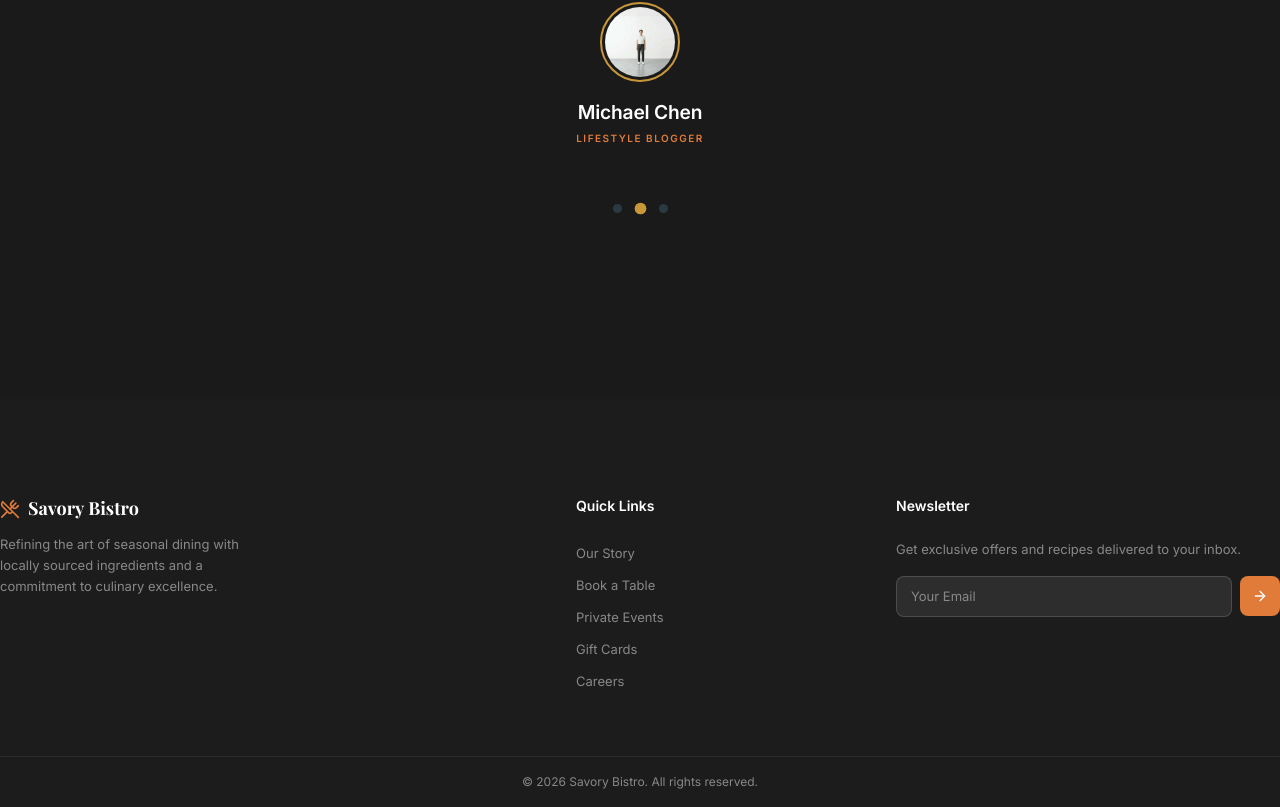
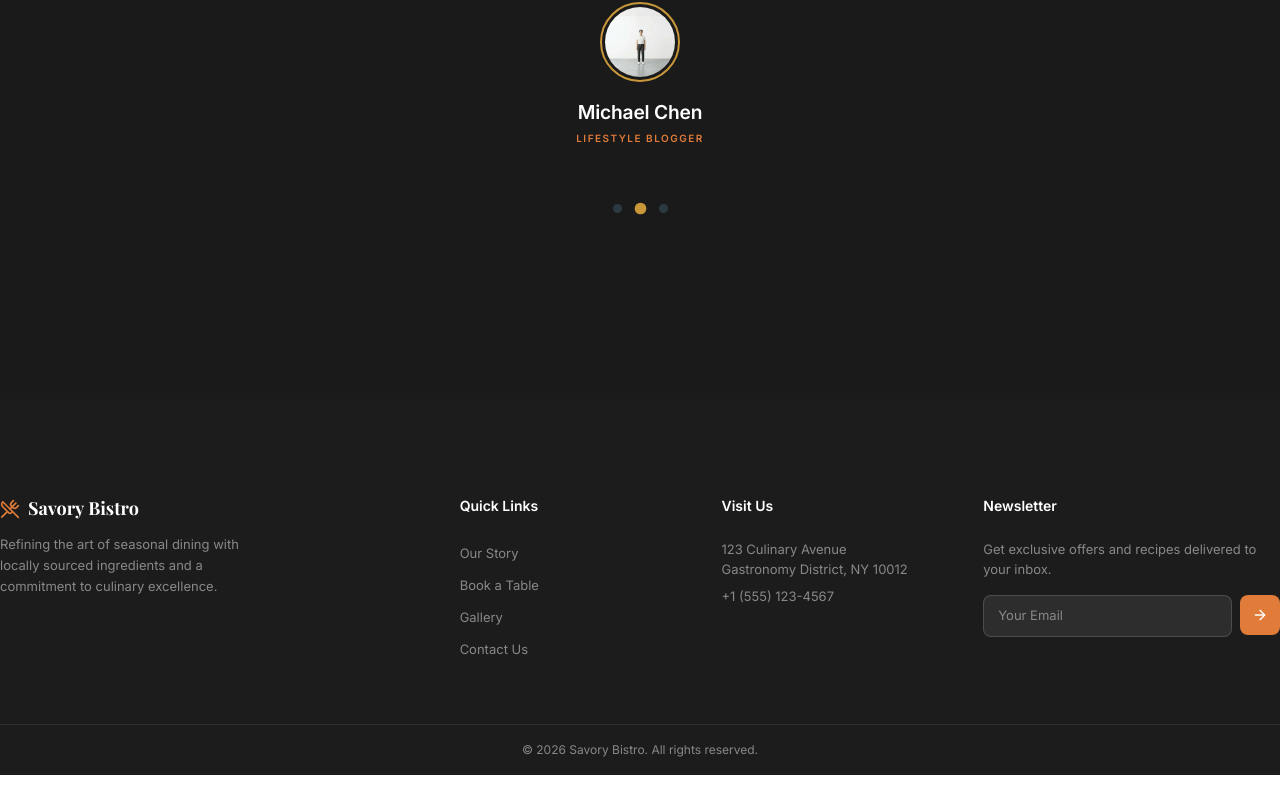
Before and after one commit to AhmedTyson/savory-bistro, a React (Vite) app: page / in a window 1280 px wide. Shown: the part 3567-4374 px from the top of the page. After the commit the page ends 4342 px from the top, so only its background shows below. Built offline with nearby package versions, Linux system fonts and the light colour scheme; no server answers; a web font is replaced by a local one.

Commit message:
feat: update the footer

```diff
--- a/src/App.jsx
+++ b/src/App.jsx
@@ -34,13 +34,13 @@ function ProtectedRoute({ children }) {
   return children;
 }
 
-function Layout({ children, footerVariant = "full" }) {
+function Layout({ children }) {
   return (
     <>
       <Navbar />
       <main>{children}</main>
       <FloatingReserveBtn />
-      <Footer variant={footerVariant} />
+      <Footer />
     </>
   );
 }
@@ -147,7 +147,7 @@ function AnimatedRoutes() {
           path="/gallery"
           element={
             <AnimatedPage>
-              <Layout footerVariant="light">
+              <Layout>
                 <Gallery />
               </Layout>
             </AnimatedPage>
@@ -198,7 +198,7 @@ function AnimatedRoutes() {
           element={
             <ProtectedRoute>
               <AnimatedPage>
-                <Layout footerVariant="light">
+                <Layout>
                   <Dashboard />
                 </Layout>
               </AnimatedPage>
--- a/src/components/Footer/Footer.css
+++ b/src/components/Footer/Footer.css
@@ -20,7 +20,7 @@
 
 @media (min-width: 1024px) {
   .Footer__grid {
-    grid-template-columns: 2fr 1fr 1.5fr;
+    grid-template-columns: 2fr 1fr 1fr 1.5fr;
   }
 }
 
--- a/src/components/Footer/Footer.jsx
+++ b/src/components/Footer/Footer.jsx
@@ -5,18 +5,17 @@ import { useState } from 'react';
 import { validateEmail } from '../../utils/validation';
 import './Footer.css';
 
-function Footer({ variant = 'full' }) {
+function Footer() {
   const [email, setEmail]     = useState('');
   const [status, setStatus]   = useState('idle'); // idle | loading | success | error
   const [message, setMessage] = useState('');
-
   const handleSubmit = async (e) => {
     e.preventDefault();
 
-    // Validate entry before loading state
-    if (emailErr) {
+    const err = validateEmail(email);
+    if (err) {
       setStatus('error');
-      setMessage(emailErr === 'Email address is required.' ? 'Please enter your email.' : 'Please enter a valid email.');
+      setMessage(err === 'Email address is required.' ? 'Please enter your email.' : 'Please enter a valid email.');
       return;
     }
 
@@ -53,31 +52,25 @@ function Footer({ variant = 'full' }) {
               <span className="Footer__brand-name">Savory Bistro</span>
             </div>
             <p className="Footer__tagline">
-              {variant === 'full'
-                ? 'Refining the art of seasonal dining with locally sourced ingredients and a commitment to culinary excellence.'
-                : 'Crafting unforgettable dining experiences since 2012. Our focus is on seasonal ingredients and soulful cooking.'}
+              Refining the art of seasonal dining with locally sourced ingredients and a commitment to culinary excellence.
             </p>
           </div>
 
-          {variant === 'full' && (
           <div className="Footer__column">
             <h4 className="Footer__column-title">Quick Links</h4>
             <ul className="Footer__links">
               <li><NavLink className="Footer__link" to="/about">Our Story</NavLink></li>
               <li><NavLink className="Footer__link" to="/reservations">Book a Table</NavLink></li>
-                <li><NavLink className="Footer__link" to="/private-events">Private Events</NavLink></li>
-                <li><NavLink className="Footer__link" to="/gift-cards">Gift Cards</NavLink></li>
-                <li><NavLink className="Footer__link" to="/careers">Careers</NavLink></li>
+              <li><NavLink className="Footer__link" to="/gallery">Gallery</NavLink></li>
+              <li><NavLink className="Footer__link" to="/contact">Contact Us</NavLink></li>
             </ul>
           </div>
-          )}
 
-          {variant === 'light' && (
           <div className="Footer__column">
             <h4 className="Footer__column-title">Visit Us</h4>
             <p className="Footer__text">123 Culinary Avenue<br />Gastronomy District, NY 10012</p>
+            <p className="Footer__text" style={{ marginTop: '8px' }}>+1 (555) 123-4567</p>
           </div>
-          )}
 
           <div className="Footer__column">
             <h4 className="Footer__column-title">Newsletter</h4>
```
Lines whose indentation alone changed are shown as unchanged.
